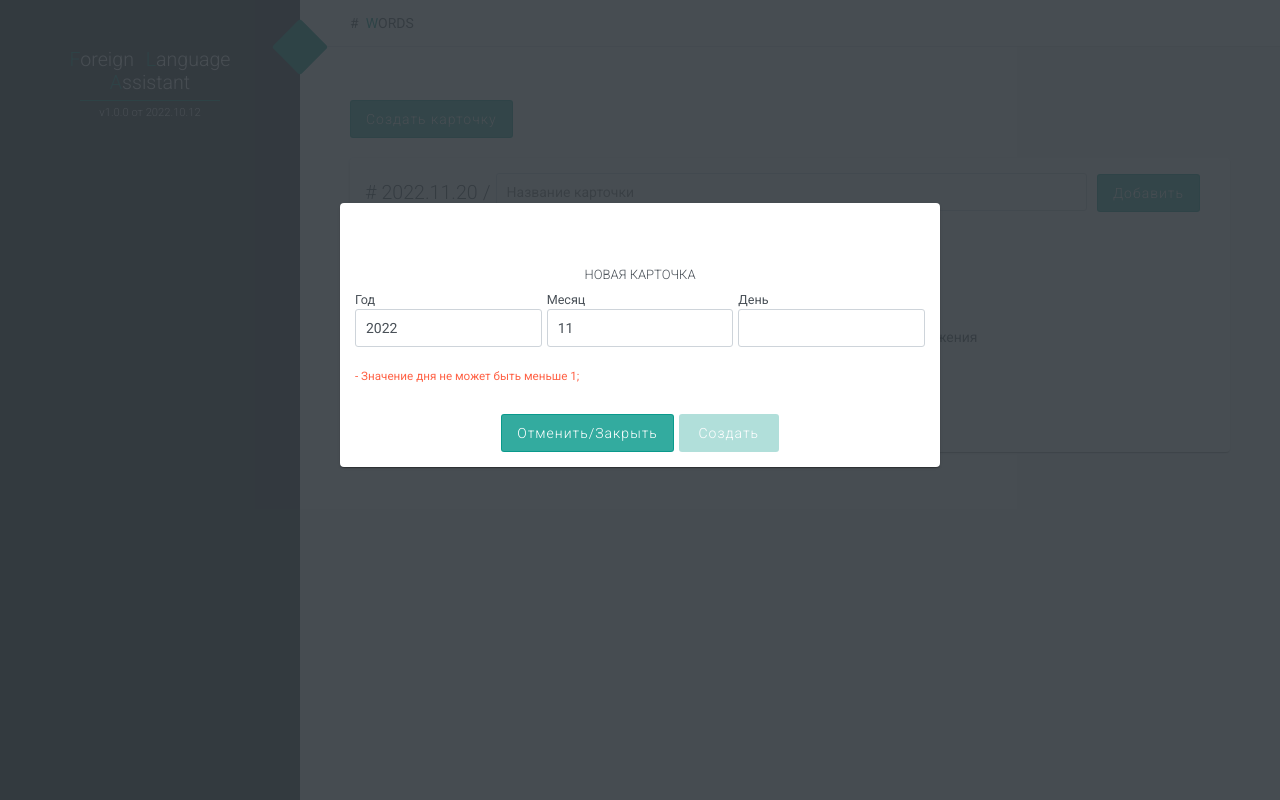
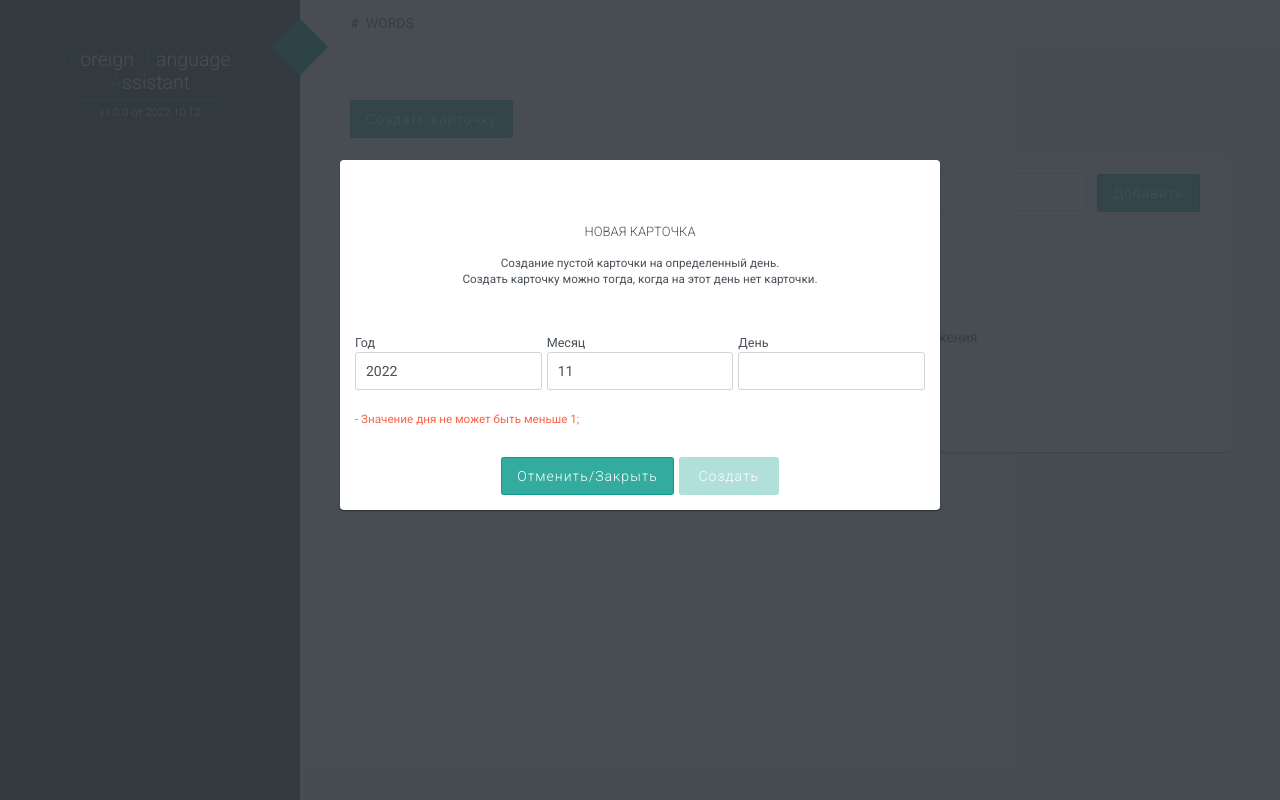
Before and after one commit to ManushovRodion/foreign-language-assistant, a Vue app: page /words in a window 1280 px wide. Both pictures are taken after a click on the button "Создать карточку". Built offline with nearby package versions, Linux system fonts and the light colour scheme.

Commit message:
feat: add desc

```diff
--- a/src/pages/Words/Card/CardCreate/CardCreate.vue
+++ b/src/pages/Words/Card/CardCreate/CardCreate.vue
@@ -88,6 +88,13 @@ const create = async () => {
     <div :class="$style.container">
       <h2 :class="$style.title">Новая карточка</h2>
 
+      <p :class="$style.description">
+        <small>
+          Создание пустой карточки на определенный день. <br />Создать карточку
+          можно тогда, когда на этот день нет карточки.
+        </small>
+      </p>
+
       <div :class="$style.form">
         <UiInputText
           :class="$style['first-input']"
@@ -172,6 +179,11 @@ const create = async () => {
   text-align: center;
 }
 
+.description {
+  text-align: center;
+  margin-bottom: 50px;
+}
+
 .form {
   display: flex;
 
```
